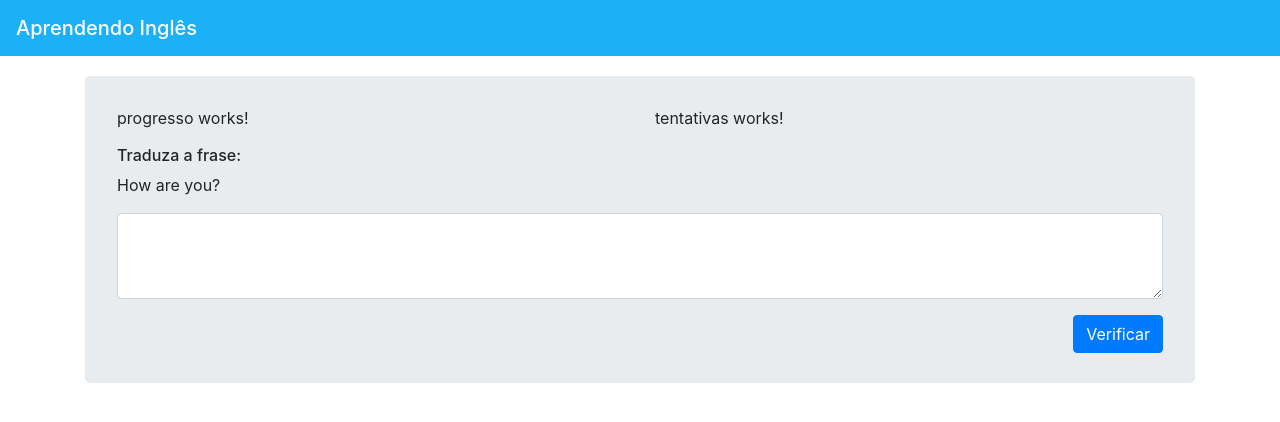
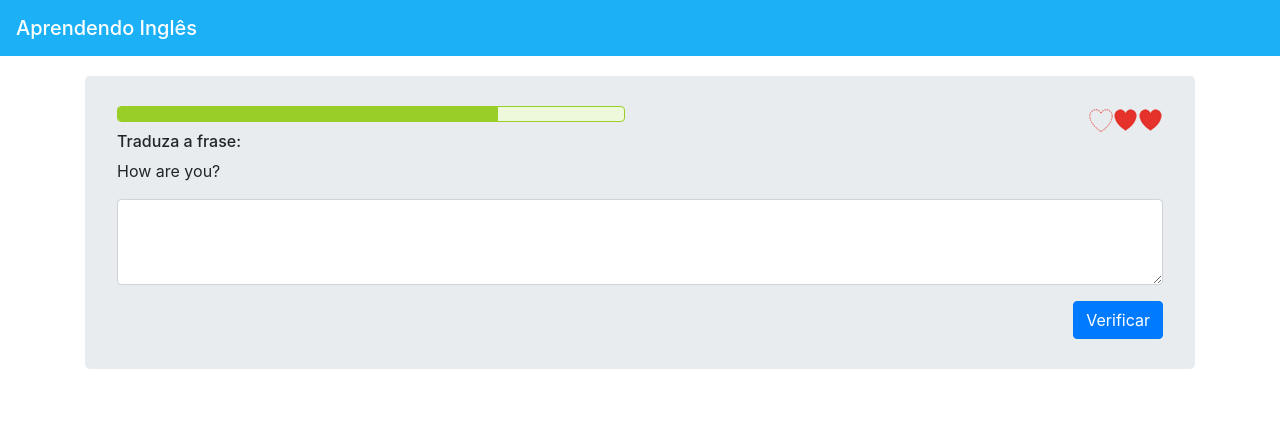
Before and after one commit to rodrigogb/udemy-angular-sant-03-app1-intro-angular-4, an Angular app in the folder app1/: page / in a window 1280 px wide. Shown: the top 422 px of the page. Built offline with nearby package versions, Linux system fonts and the light colour scheme.

Commit message:
ajuste visual nos componentes

```diff
--- a/app1/src/app/painel/painel.component.html
+++ b/app1/src/app/painel/painel.component.html
@@ -5,7 +5,9 @@
         <app-progresso></app-progresso>
       </div>
       <div class="col-sm-6">
-        <app-tentativas></app-tentativas>
+        <div class="d-flex justify-content-end">
+          <app-tentativas></app-tentativas>
+        </div>
       </div>
     </div>
     <div class="row">
--- a/app1/src/app/progresso/progresso.component.css
+++ b/app1/src/app/progresso/progresso.component.css
@@ -0,0 +1,8 @@
+.progress {
+    background: #EEF8DA;
+    border: solid 1px #99CE28
+}
+
+.progress-bar {
+    background: #99CE28;
+}
--- a/app1/src/app/progresso/progresso.component.html
+++ b/app1/src/app/progresso/progresso.component.html
@@ -1,3 +1,3 @@
-<p>
-  progresso works!
-</p>
+<div class="progress">
+  <div class="progress-bar w-75"></div>
+</div>
--- a/app1/src/app/tentativas/tentativas.component.html
+++ b/app1/src/app/tentativas/tentativas.component.html
@@ -1,3 +1,3 @@
-<p>
-  tentativas works!
-</p>
+<img src="./assets/coracao_vazio.png"/>
+<img src="./assets/coracao_cheio.png"/>
+<img src="./assets/coracao_cheio.png"/>
```
Also changed, not shown: app1/src/assets/coracao_cheio.png (added), app1/src/assets/coracao_vazio.png (added).
